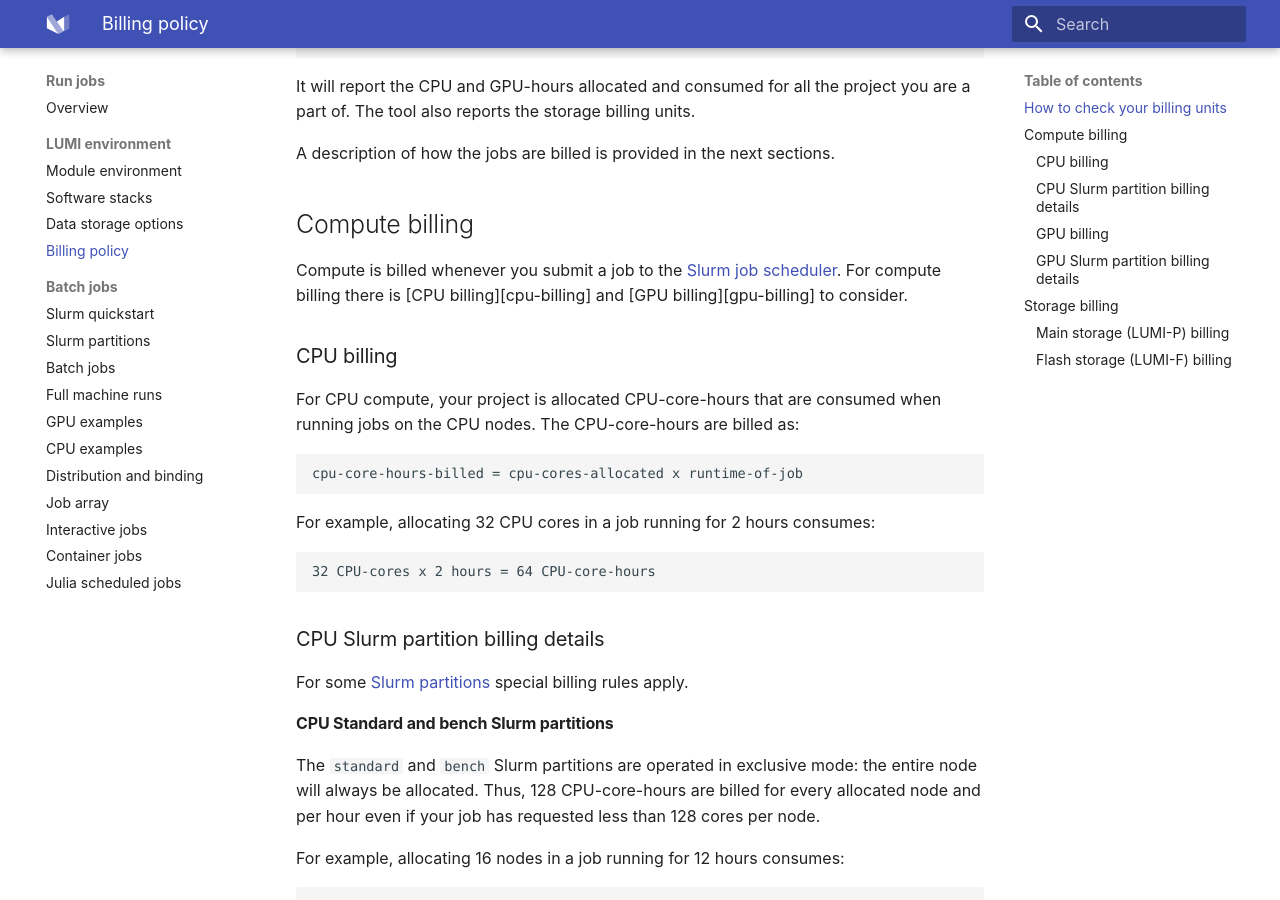
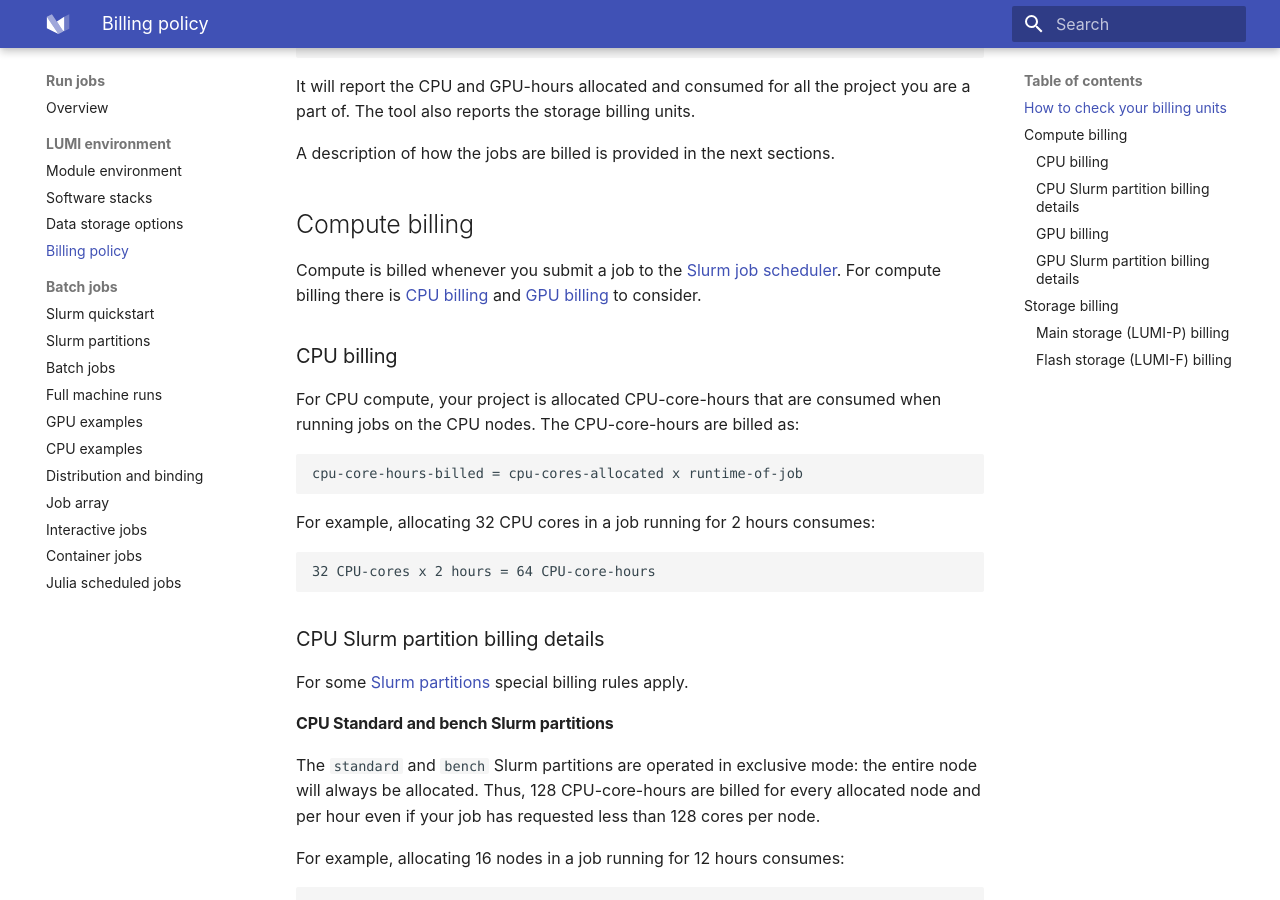
Before and after one commit to Lumi-supercomputer/lumi-userguide, an MkDocs documentation site: the page built from docs/runjobs/lumi_env/billing.md, in a window 1280 px wide and 900 px high, scrolled down 520 px. Built offline with MkDocs 1.6.1 and Material for MkDocs 9.7.7, drawn with Linux system fonts in a browser that asks for light colours; some of the changed lines change nothing that is shown.

Commit message:
update links

```diff
--- a/docs/runjobs/lumi_env/billing.md
+++ b/docs/runjobs/lumi_env/billing.md
@@ -1,3 +1,5 @@
+[cpu-billing]: #cpu-billing
+[gpu-billing]: #gpu-billing
 [lumi-c]: ../../hardware/lumic.md
 [lumi-f]: ../../storage/parallel-filesystems/lumif.md
 [lumi-p]: ../../storage/parallel-filesystems/lumip.md
```
